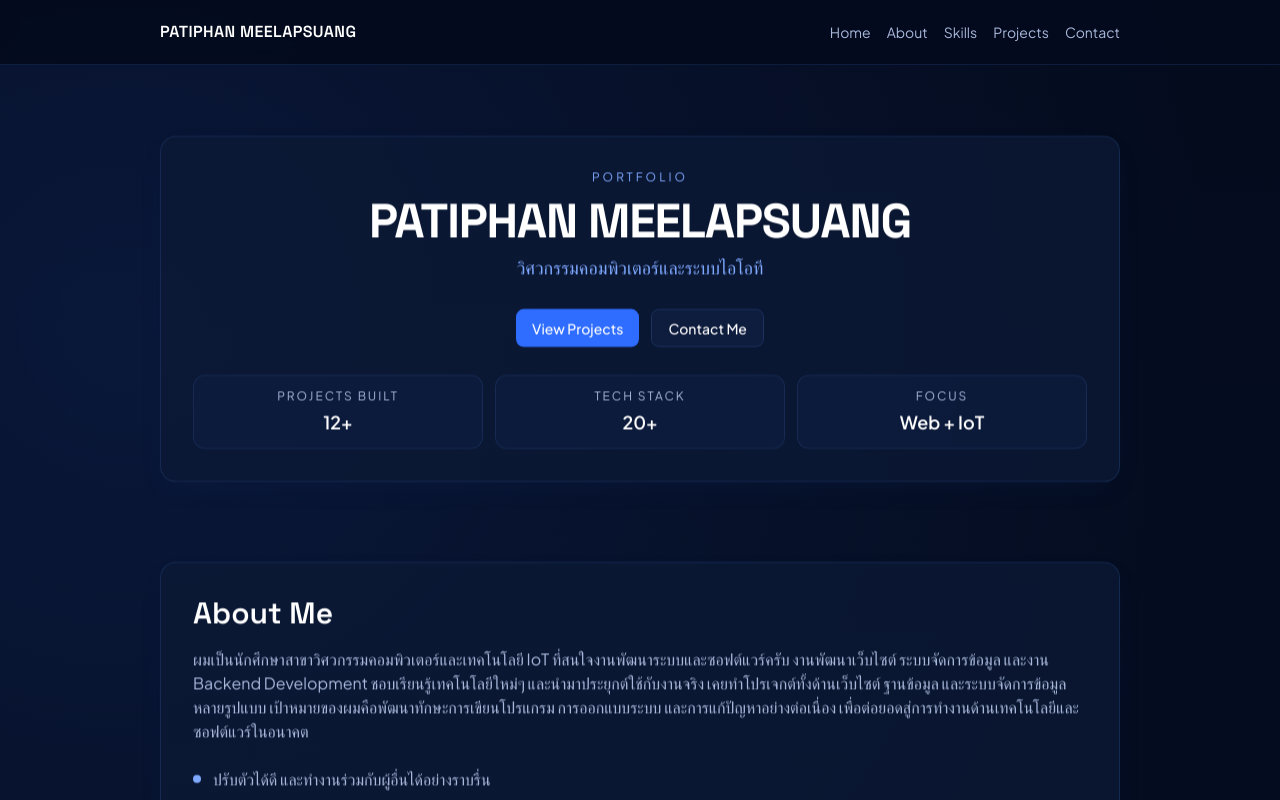
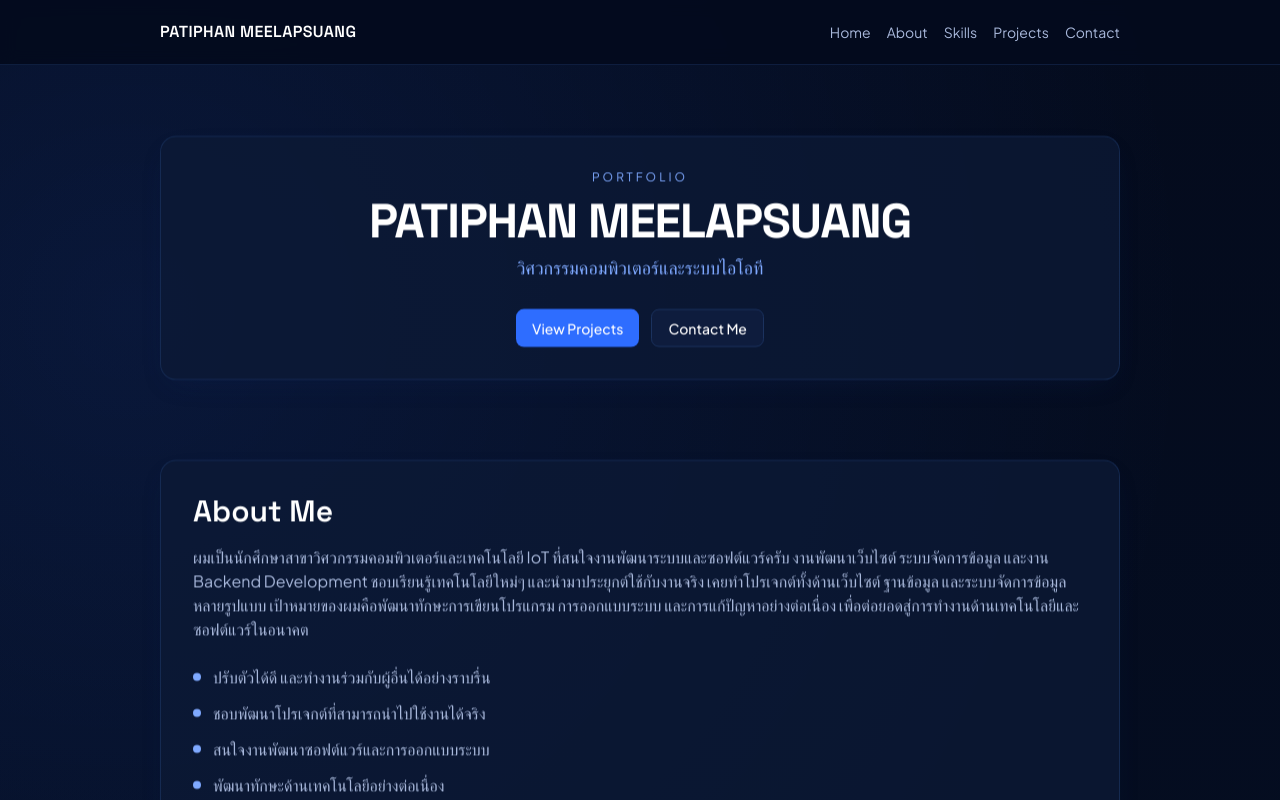
Before and after one commit to Numcha1/portfolio, a Next.js app: page / in a window 1280 px wide. Shown: the top 800 px of the page. Built offline with nearby package versions, Linux system fonts and the light colour scheme; no server answers; the database is empty.

Commit message:
update portfolio

```diff
--- a/src/components/sections/HeroSection.tsx
+++ b/src/components/sections/HeroSection.tsx
@@ -27,16 +27,6 @@ export const HeroSection = () => {
           </Link>
         </div>
 
-        {content.highlights.length > 0 ? (
-          <div className="mt-7 grid gap-3 sm:grid-cols-3">
-            {content.highlights.map((item) => (
-              <div key={item.label} className="rounded-xl border border-border/70 bg-surfaceAlt/60 p-3 text-center">
-                <p className="text-xs uppercase tracking-[0.16em] text-muted">{item.label}</p>
-                <p className="mt-1 text-lg font-semibold text-white">{item.value}</p>
-              </div>
-            ))}
-          </div>
-        ) : null}
       </Reveal>
     </section>
   );
```
Also changed, not shown: 1 other file (tests, documents, lock files or other folders).
